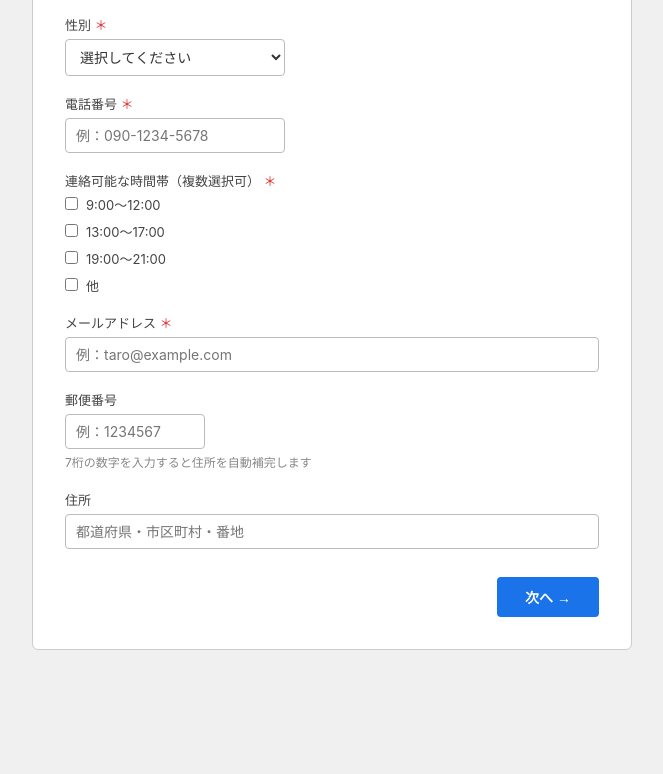
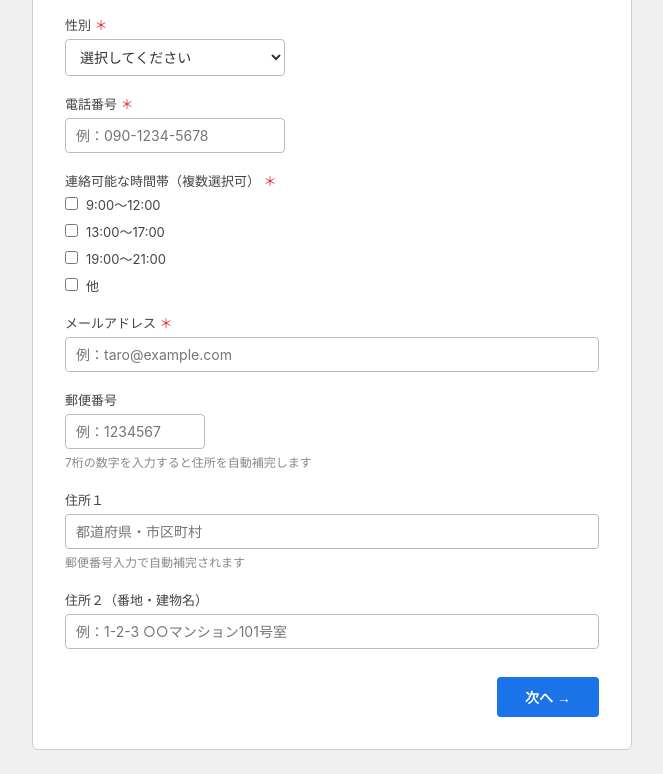
Before and after one commit to nekos-neko/bad-form-training-01, a plain HTML site: page GoodExample.html in a window 1280 px wide. Shown: the part 461-1235 px from the top of the page, without its empty margins (308-971 px from the left). Before the commit the page ends 1135 px from the top, so only its background shows below. Drawn offline with Linux system fonts and the light colour scheme.

Commit message:
GoodExample: 住所を住所１・住所２に分割

```diff
--- a/GoodExample.html
+++ b/GoodExample.html
@@ -499,10 +499,17 @@
       <p class="hint">7桁の数字を入力すると住所を自動補完します</p>
     </div>
 
-    <!-- 住所 -->
+    <!-- 住所１（郵便番号自動補完） -->
     <div class="field">
-      <label>住所</label>
-      <input type="text" id="address" placeholder="都道府県・市区町村・番地">
+      <label>住所１</label>
+      <input type="text" id="address" placeholder="都道府県・市区町村">
+      <p class="hint">郵便番号入力で自動補完されます</p>
+    </div>
+
+    <!-- 住所２ -->
+    <div class="field">
+      <label>住所２（番地・建物名）</label>
+      <input type="text" id="address2" placeholder="例：1-2-3 ○○マンション101号室">
     </div>
 
     <div class="button-area">
@@ -921,6 +928,7 @@
     var email = document.getElementById('email').value;
     var zip = document.getElementById('zip').value;
     var address = document.getElementById('address').value;
+    var address2 = document.getElementById('address2').value;
 
     var contactTimes = [];
     var labels = { morning: '9:00〜12:00', afternoon: '13:00〜17:00', evening: '19:00〜21:00' };
@@ -963,7 +971,8 @@
         row('連絡可能な時間帯', contactTimes.join('、')) +
         row('メールアドレス', email) +
         row('郵便番号', zip || '未入力') +
-        row('住所', address || '未入力') +
+        row('住所１', address || '未入力') +
+        row('住所２（番地・建物名）', address2 || '未入力') +
       '</table>' +
       '<p class="confirm-section-title">■ 申込内容</p>' +
       '<table class="confirm-table">' +
```
